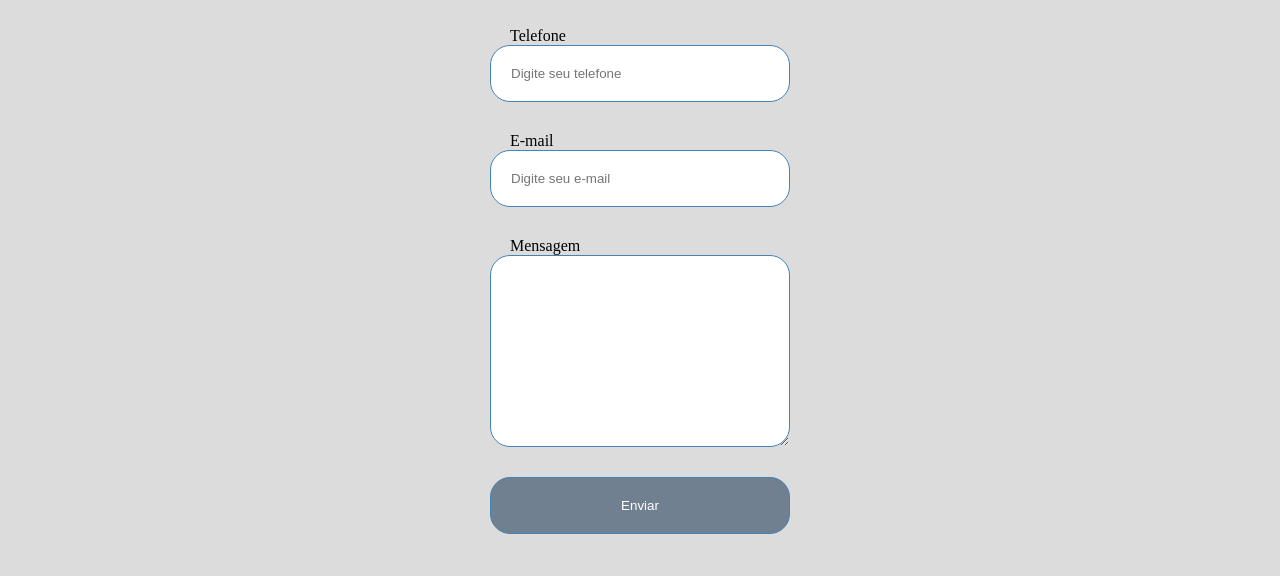
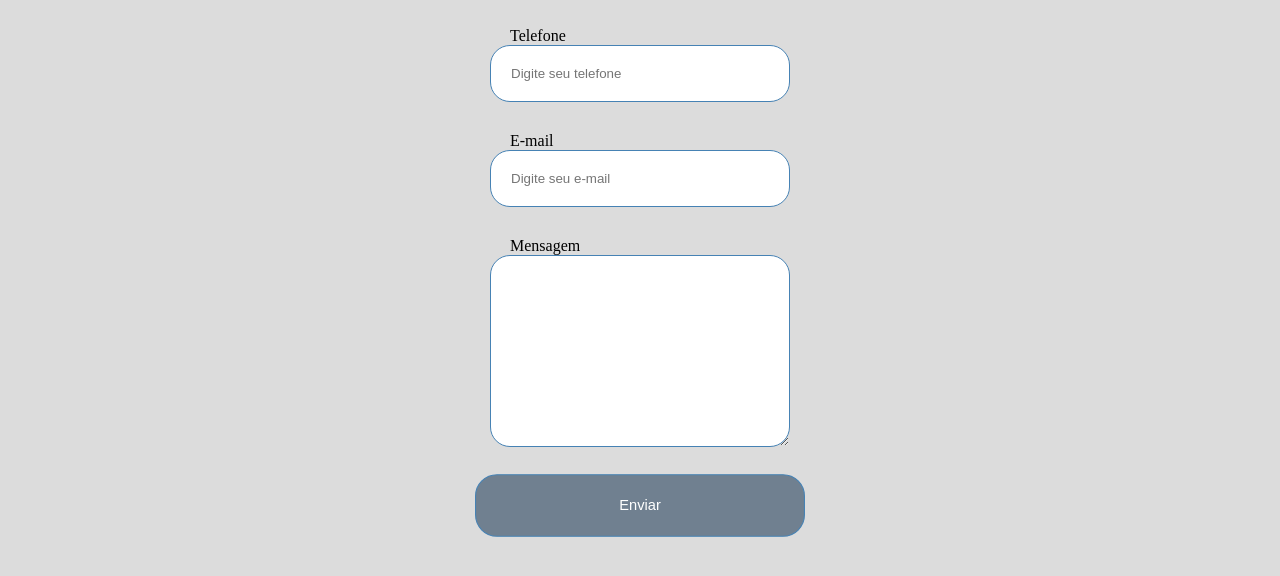
Before and after one commit to Yago77/Segunda-Task, a plain HTML site: page index.html in a window 1280 px wide. In both pictures the pointer is over the button "Enviar". Shown: the part 160-736 px from the top of the page. Drawn offline with Linux system fonts and the light colour scheme.

Commit message:
Adicionei efeito no botão

```diff
--- a/style.css
+++ b/style.css
@@ -57,4 +57,13 @@ form label{
     background-color: slategrey;
     color: white;
     cursor: pointer;
+    transition: transform 200ms ease-in-out;
 }
+
+button:hover{
+    transform: scale(1.1);
+}
+
+.nome {
+
+}
```
